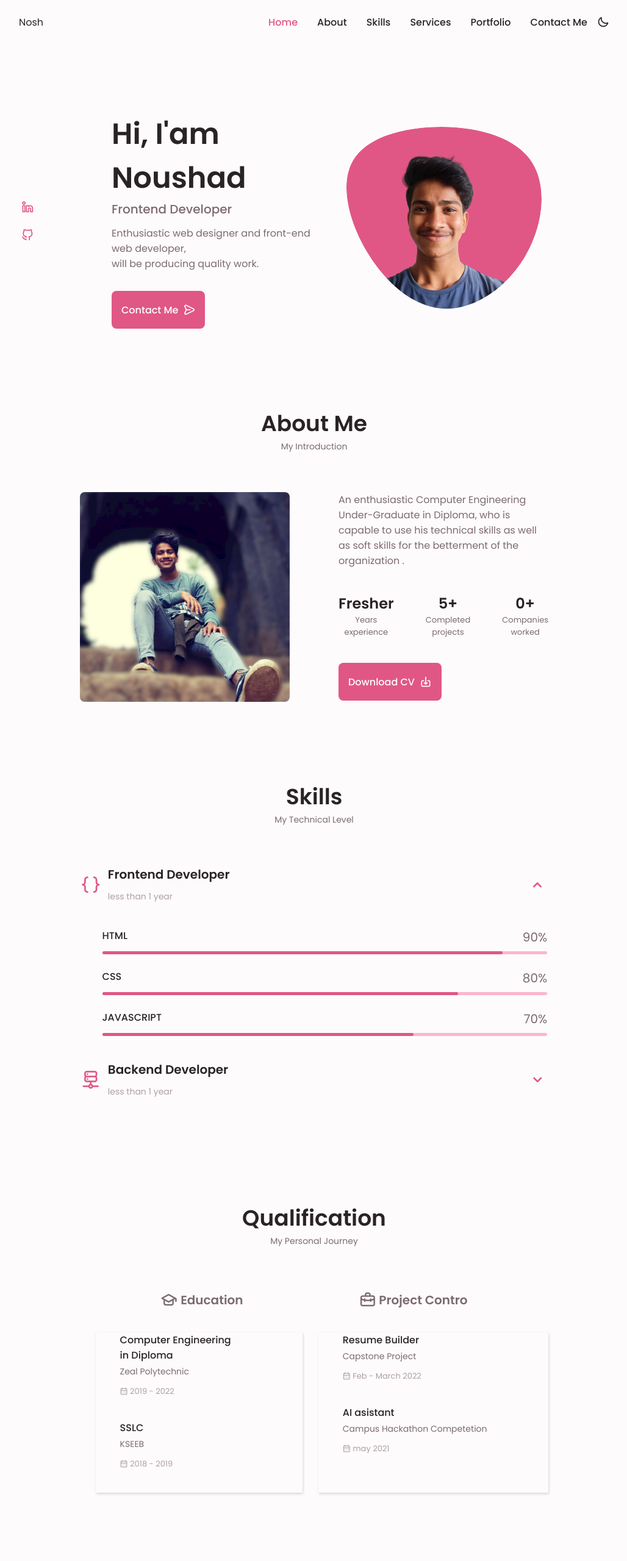
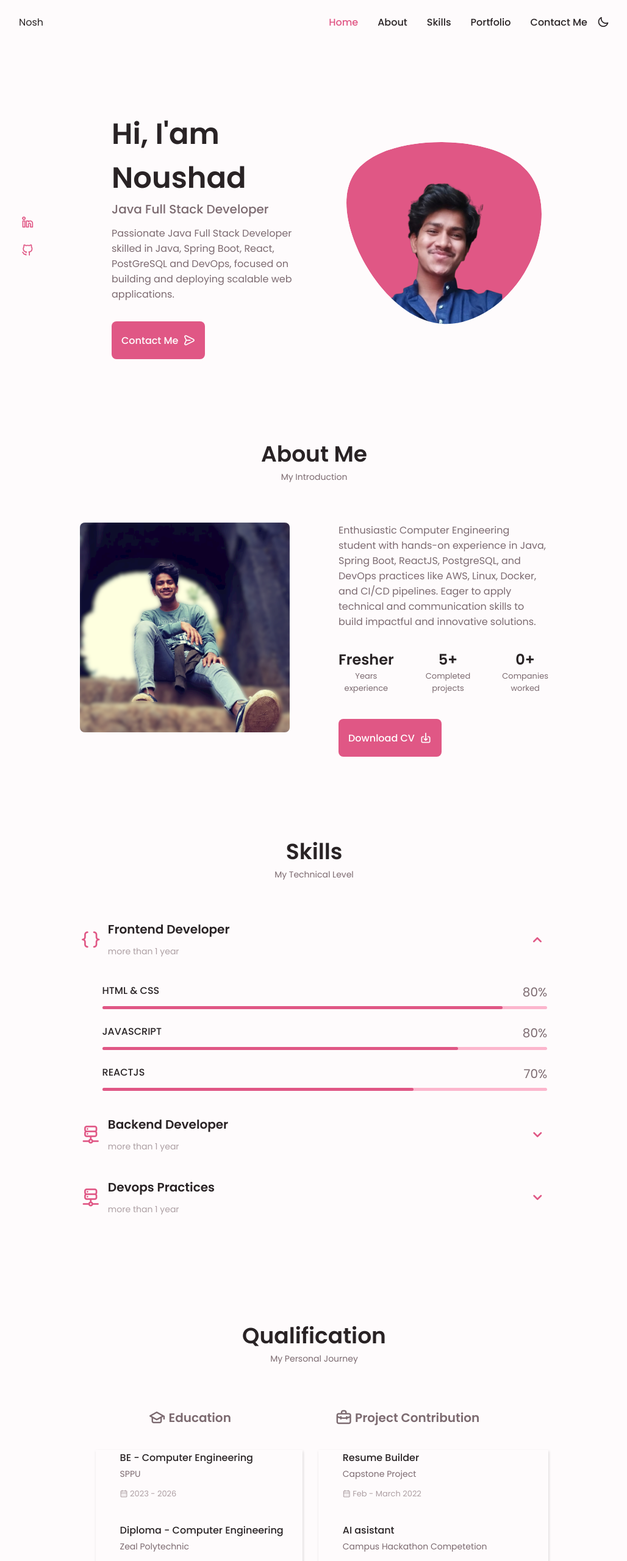
Before and after one commit to noushadpatel/Noushad-Patel-Personal-Portfolio, a plain HTML site: page index.html in a window 1280 px wide. Shown: the top 2560 px of the page at 61% size, without its empty margins (125-1153 px from the left). Drawn offline with nearby package versions, Linux system fonts and the light colour scheme.

Commit message:
first commit

```diff
--- a/index.html
+++ b/index.html
@@ -40,11 +40,11 @@
                             <i class="uil uil-file-alt nav__icon"></i> Skills
                         </a>
                     </li>
-                    <li class="nav__item">
+                    <!-- <li class="nav__item">
                         <a href="#services" class="nav__link">
                             <i class="uil uil-briefcase-alt nav__icon"></i> Services
                         </a>
-                    </li>
+                    </li> -->
                     <li class="nav__item">
                         <a href="#portfolio" class="nav__link">
                             <i class="uil uil-scenery nav__icon"></i> Portfolio
@@ -80,7 +80,7 @@
                             <i class="uil uil-linkedin-alt"></i>
                         </a>
 
-                        <a href="https://github.com/noushadpatel" target="_blank" class="home__social-icon">
+                        <a href="https://github.com/NoushadPatell" target="_blank" class="home__social-icon">
                             <i class="uil uil-github-alt"></i>
                         </a>
                     </div>
@@ -99,16 +99,22 @@
                                     129.362C2.45775 97.8511 -7.48481 59.1033 6.67581 34.5279C20.9871 10.1032 59.7028
                                     -0.149132 97.9666 0.00163737C136.23 0.303176 174.193 10.857 190.312 36.4879Z" />
 
-                                <image class="home__blob-img" xlink:href="imgs/mypic.png" />
+                                <image class="home__blob-img" x="7" y="8" width="180" height="190"
+                                    xlink:href="imgs/MyPicLatest.png" />
+
                             </g>
                         </svg>
                     </div>
 
                     <div class="home__data">
                         <h1 class="home__tittle">Hi, I'am Noushad</h1>
-                        <h3 class="home__subtitle">Frontend Developer</h3>
-                        <p class="home__description">Enthusiastic web designer and front-end web developer, <br>
-                            will be producing quality work.</p>
+                        <h3 class="home__subtitle">Java Full Stack Developer</h3>
+                        <p class="home__description">
+                            Passionate Java Full Stack Developer skilled in Java, Spring Boot, React, PostGreSQL and
+                            DevOps,
+                            focused on building and deploying scalable web applications.
+                        </p>
+
                         <a href="#contact" class="button button--flex">
                             Contact Me <i class="uil uil-message button__icon"></i>
                         </a>
@@ -133,16 +139,15 @@
                 <img src="/imgs/about1.png" class="about__img" alt="">
 
                 <div class="about__data">
-                    <p class="about__description">
-                        An enthusiastic
-                        Computer Engineering
-                        Under-Graduate in Diploma,
-                        who is capable to use his
-                        technical skills as well as
-                        soft skills for the
-                        betterment of the
-                        organization .
+                    <p class="home__description">
+                        Enthusiastic Computer Engineering student with hands-on experience in Java, Spring Boot,
+                        ReactJS, PostgreSQL,
+                        and DevOps practices like AWS, Linux, Docker, and CI/CD pipelines. Eager to apply technical and
+                        communication
+                        skills to build impactful and innovative solutions.
                     </p>
+
+
 
                     <div class="about__info">
                         <div>
@@ -184,7 +189,7 @@
 
                             <div>
                                 <h1 class="skills__title">Frontend Developer</h1>
-                                <span class="skills__subtitle">less than 1 year</span>
+                                <span class="skills__subtitle">more than 1 year</span>
                             </div>
 
                             <i class="uil uil-angle-down skills__arrow"></i>
@@ -193,8 +198,8 @@
                         <div class="skills__list grid">
                             <div class="skills__data">
                                 <div class="skills__title">
-                                    <h3 class="skills__name">HTML</h3>
-                                    <span class="skills__number">90%</span>
+                                    <h3 class="skills__name">HTML & CSS</h3>
+                                    <span class="skills__number">80%</span>
                                 </div>
                                 <div class="skills__bar">
                                     <span class="skills__percentage skills__html"></span>
@@ -203,7 +208,7 @@
 
                             <div class="skills__data">
                                 <div class="skills__title">
-                                    <h3 class="skills__name">CSS</h3>
+                                    <h3 class="skills__name">JAVASCRIPT</h3>
                                     <span class="skills__number">80%</span>
                                 </div>
                                 <div class="skills__bar">
@@ -213,7 +218,7 @@
 
                             <div class="skills__data">
                                 <div class="skills__title">
-                                    <h3 class="skills__name">JAVASCRIPT</h3>
+                                    <h3 class="skills__name">REACTJS</h3>
                                     <span class="skills__number">70%</span>
                                 </div>
                                 <div class="skills__bar">
@@ -230,7 +235,7 @@
 
                             <div>
                                 <h1 class="skills__title">Backend Developer</h1>
-                                <span class="skills__subtitle">less than 1 year</span>
+                                <span class="skills__subtitle">more than 1 year</span>
                             </div>
 
                             <i class="uil uil-angle-down skills__arrow"></i>
@@ -239,8 +244,8 @@
                         <div class="skills__list grid">
                             <div class="skills__data">
                                 <div class="skills__title">
-                                    <h3 class="skills__name">Node Js</h3>
-                                    <span class="skills__number">60%</span>
+                                    <h3 class="skills__name">JAVA</h3>
+                                    <span class="skills__number">90%</span>
                                 </div>
                                 <div class="skills__bar">
                                     <span class="skills__percentage skills__node"></span>
@@ -249,7 +254,7 @@
 
                             <div class="skills__data">
                                 <div class="skills__title">
-                                    <h3 class="skills__name">Java</h3>
+                                    <h3 class="skills__name">SPRINGBOOT</h3>
                                     <span class="skills__number">70%</span>
                                 </div>
                                 <div class="skills__bar">
@@ -259,8 +264,64 @@
 
                             <div class="skills__data">
                                 <div class="skills__title">
-                                    <h3 class="skills__name">Mongo DB</h3>
-                                    <span class="skills__number">55%</span>
+                                    <h3 class="skills__name">POSTGRESQL</h3>
+                                    <span class="skills__number">70%</span>
+                                </div>
+                                <div class="skills__bar">
+                                    <span class="skills__percentage skills__mongo"></span>
+                                </div>
+                            </div>
+                        </div>
+                    </div>
+
+                    <!--==================== SKILL 3 ====================-->
+                    <div class="skills__content skills__close">
+                        <div class="skills__header">
+                            <i class="uil uil-server-network skills__icon"></i>
+
+                            <div>
+                                <h1 class="skills__title">Devops Practices</h1>
+                                <span class="skills__subtitle">more than 1 year</span>
+                            </div>
+
+                            <i class="uil uil-angle-down skills__arrow"></i>
+                        </div>
+
+                        <div class="skills__list grid">
+                            <div class="skills__data">
+                                <div class="skills__title">
+                                    <h3 class="skills__name">AWS</h3>
+                                    <span class="skills__number">70%</span>
+                                </div>
+                                <div class="skills__bar">
+                                    <span class="skills__percentage skills__node"></span>
+                                </div>
+                            </div>
+
+                            <div class="skills__data">
+                                <div class="skills__title">
+                                    <h3 class="skills__name">DOCKER</h3>
+                                    <span class="skills__number">80%</span>
+                                </div>
+                                <div class="skills__bar">
+                                    <span class="skills__percentage skills__java"></span>
+                                </div>
+                            </div>
+
+                            <div class="skills__data">
+                                <div class="skills__title">
+                                    <h3 class="skills__name">CI/CD PIPELINES</h3>
+                                    <span class="skills__number">80%</span>
+                                </div>
+                                <div class="skills__bar">
+                                    <span class="skills__percentage skills__java"></span>
+                                </div>
+                            </div>
+
+                            <div class="skills__data">
+                                <div class="skills__title">
+                                    <h3 class="skills__name">LINUX</h3>
+                                    <span class="skills__number">80%</span>
                                 </div>
                                 <div class="skills__bar">
                                     <span class="skills__percentage skills__mongo"></span>
@@ -286,17 +347,29 @@
 
                     <div class="qualification__button button--flex qdb2">
                         <i class="uil uil-briefcase-alt qualification__icon qua__icon2"></i>
-                        <p class="q-p">Project Contro</p>
+                        <p class="q-p">Project Contribution</p>
                     </div>
                 </div>
 
                 <div class="qualification__sections">
                     <!--==================== QUALIFICATION CONTENT 1 ====================-->
                     <div class="qualification__content qd1">
-                        <!--==================== CONTENT 1 ====================-->
+
+                        <!--==================== CONTENT 2 ====================-->
 
                         <div class="qualification__data">
-                            <h3 class="qualification__title">Computer Engineering <br> in Diploma</h3>
+                            <h3 class="qualification__title">BE - Computer Engineering</h3>
+                            <span class="qualification__subtitle">SPPU</span>
+                            <div class="qualification__calendar">
+                                <i class="uil uil-calendar-alt"></i>
+                                2023 - 2026
+                            </div>
+                        </div>
+
+                        <!--==================== CONTENT 2 ====================-->
+
+                        <div class="qualification__data">
+                            <h3 class="qualification__title">Diploma - Computer Engineering</h3>
                             <span class="qualification__subtitle">Zeal Polytechnic</span>
                             <div class="qualification__calendar">
                                 <i class="uil uil-calendar-alt"></i>
@@ -349,12 +422,13 @@
         </section>
 
         <!--==================== SERVICES ====================-->
+        <!--
         <section class="services section" id="services">
             <h2 class="section__title">Services</h2>
             <span class="section__subtitle">What I will be offering to your organization</span>
 
             <div class="services__container container grid">
-                <!--==================== SERVICE 1 ====================-->
+
                 <div class="services__content">
                     <div>
                         <i class="uil uil-web-grid services__icon"></i>
@@ -387,7 +461,7 @@
                         </div>
                     </div>
                 </div>
-                <!--==================== SERVICE 1 ====================-->
+
                 <div class="services__content">
                     <div>
                         <i class="uil uil-arrow services__icon"></i>
@@ -433,6 +507,8 @@
                 </div>
             </div>
         </section>
+         -->
+
 
         <!--==================== PORTFOLIO ====================-->
         <section class="portfolio section" id="portfolio">
@@ -446,8 +522,11 @@
                         <img src="/imgs/portfolio1.jpg" class="portfolio__img" alt="">
 
                         <div class="portfolio__data">
-                            <h3 class="portfolio__title">Modern Websites</h3>
-                            <p class="portfolio__description">Not deployed the project yet, will be deploying it soon.</p>
+                            <h3 class="portfolio__title">YouTeamSync</h3>
+                            <p class="portfolio__description">Designing and developing a SaaS platform enabling
+                                YouTubers to collaborate securely with editors for video
+                                publishing.
+                            </p>
                             <a href="#" class="button button--flex button--small portfolio__button">
                                 Demo
                                 <i class="uil uil-arrow-right button__icon"></i>
@@ -456,11 +535,13 @@
                     </div>
                     <!--==================== PORTFOLIO 2 ====================-->
                     <div class="portfolio__content grid swiper-slide">
-                        <img src="/imgs/portfolio2.jpg" class="portfolio__img" alt="">
+                        <img src="/imgs/portfolio2.jpeg" class="portfolio__img" alt="">
 
                         <div class="portfolio__data">
-                            <h3 class="portfolio__title">University Webpage Interface</h3>
-                            <p class="portfolio__description">Not deployed the project yet, will be deploying it soon.</p>
+                            <h3 class="portfolio__title">LocalWear</h3>
+                            <p class="portfolio__description">Developed a centralized e-commerce platform for a small
+                                retail clothing and footwear business, enabling customers
+                                to browse collections and place online orders.</p>
                             <a href="#" class="button button--flex button--small portfolio__button">
                                 Demo
                                 <i class="uil uil-arrow-right button__icon"></i>
@@ -472,8 +553,9 @@
                         <img src="/imgs/portfolio3.jpg" class="portfolio__img" alt="">
 
                         <div class="portfolio__data">
-                            <h3 class="portfolio__title">Movie Site</h3>
-                            <p class="portfolio__description">Not deployed the project yet, will be deploying it soon.</p>
+                            <h3 class="portfolio__title">Hospital Management System</h3>
+                            <p class="portfolio__description">Architected full-stack web application with RESTful backend services and responsive frontend
+                            </p>
                             <a href="#" class="button button--flex button--small portfolio__button">
                                 Demo
                                 <i class="uil uil-arrow-right button__icon"></i>
@@ -494,7 +576,7 @@
 
         <!--==================== CONTACT ME ====================-->
         <section class="contact section" id="contact">
-            <h2 class="section__title">Contact Me</h2>
+            <h2 class="section__title">Contact</h2>
             <span class="section__subtitle">Get in touch</span>
 
             <div class="contact__container container grid">
@@ -504,7 +586,7 @@
 
                         <div>
                             <h3 class="contact__title">Call Me</h3>
-                            <span class="contact__subtitle">8861093925</span>
+                            <span class="contact__subtitle">8446842262</span>
                         </div>
                     </div>
                     <div class="contact__information">
@@ -512,7 +594,7 @@
 
                         <div>
                             <h3 class="contact__title">Email Me</h3>
-                            <span class="contact__subtitle">noushadpatel592@gmail.com</span>
+                            <span class="contact__subtitle">noushadpatel5599@gmail.com</span>
                         </div>
                     </div>
                     <div class="contact__information">
@@ -535,18 +617,18 @@
             <div class="footer__container container grid">
                 <div>
                     <h1 class="footer__title">Noushad</h1>
-                    <span class="footer__subtitle">Frontend Developer</span>
+                    <span class="footer__subtitle">Java full-stack developer.</span>
                 </div>
 
                 <ul class="footer__links">
-                    <li>
+                    <!-- <li>
                         <a href="#services" class="footer__link">Services</a>
-                    </li>
+                    </li> -->
                     <li>
                         <a href="#portfolio" class="footer__link">Portfolio</a>
                     </li>
                     <li>
-                        <a href="#contact" class="footer__link">ContactMe</a>
+                        <a href="#contact" class="footer__link">Contact Me</a>
                     </li>
                 </ul>
 
@@ -556,9 +638,14 @@
                         <i class="uil uil-facebook-f"></i>
                     </a>
 
-                    <a href="https://instagram.com/noushad0333?igshid=YmMyMTA2M2Y=" target="_blank"
+                    <a href="https://instagram.com/noushad0333?igshid=YmMyMTA2M2Y" target="_blank"
                         class="footer__social">
                         <i class="uil uil-instagram"></i>
+                    </a>
+
+                    <a href="https://x.com/NoushadPat85109" target="_blank"
+                        class="footer__social">
+                        <i class="uil uil-twitter"></i>
                     </a>
                 </div>
             </div>
```
Also changed, not shown: css/style.css (+80 -77 lines), imgs/MyPicLatest.png (added), imgs/aboutLatest.png (added), imgs/portfolio2.jpeg (added), imgs/portfolio2.jpg (deleted), 1 other file.
